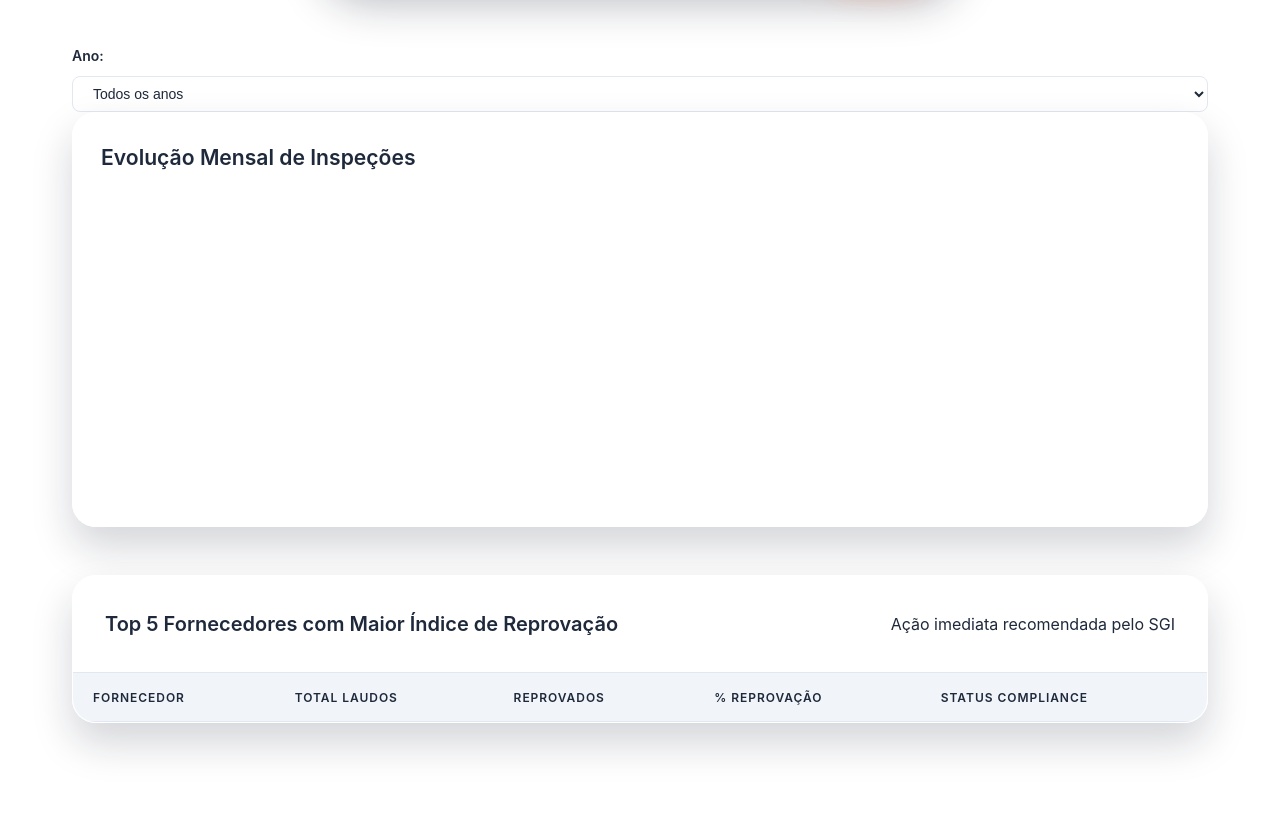
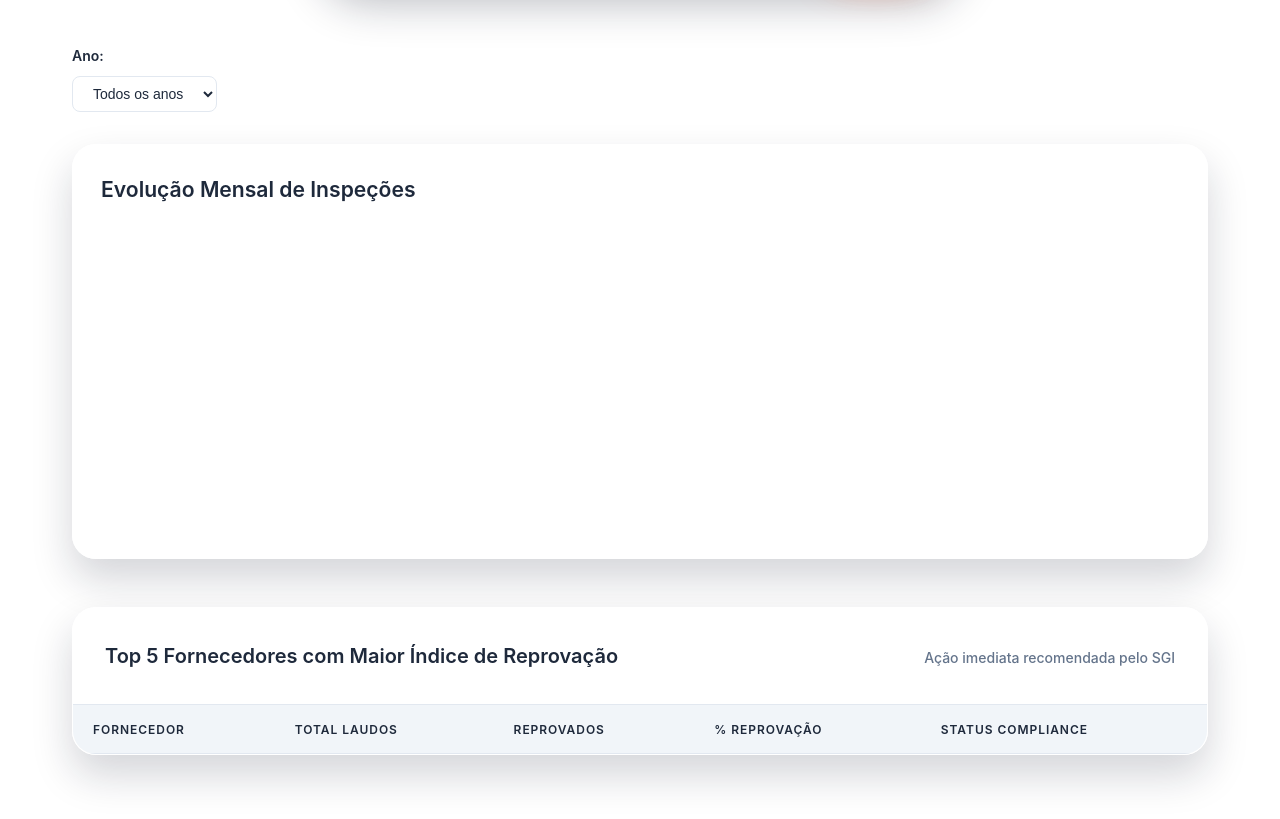
Before and after one commit to LICASKJS/mapaindicador-engeman, a website: page consolidado-anual.html in a window 1280 px wide. Shown: the part 790-1609 px from the top of the page. Before the commit the page ends 1577 px from the top, so only its background shows below. Drawn offline with nearby package versions, Linux system fonts and the light colour scheme.

Commit message:
Add files via upload

```diff
--- a/css/styles.css
+++ b/css/styles.css
@@ -685,6 +685,20 @@ body {
   color: var(--text-primary);
 }
 
+.table-subtitle {
+  font-size: 0.875rem;
+  color: var(--text-secondary);
+  margin-top: 0.25rem;
+  font-weight: 500;
+}
+
+.consolidado-filters {
+  display: flex;
+  gap: 2rem;
+  margin-bottom: 2rem;
+  flex-wrap: wrap;
+}
+
 .table-filters {
   display: flex;
   gap: 1rem;
```
